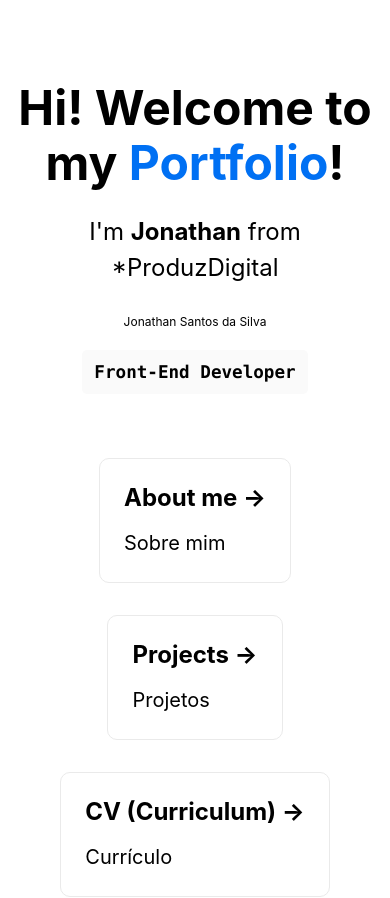
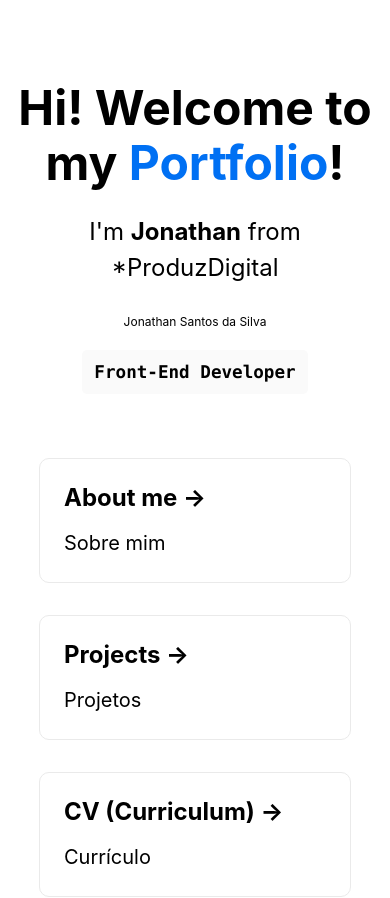
Before and after one commit to Jonathanpd/jonathandev, a Next.js app: page / in a window 390 px wide. Shown: the top 898 px of the page. Built offline with nearby package versions, Linux system fonts and the light colour scheme; no server answers.

Commit message:
Update Home.module.css

```diff
--- a/styles/Home.module.css
+++ b/styles/Home.module.css
@@ -118,6 +118,12 @@
   font-size: 12px;
 }
 
+@media (max-width: 655px) {
+  .card {
+    min-width: 80vw;
+  }
+}
+
 @media (max-width: 600px) {
   .grid {
     width: 100%;
```
